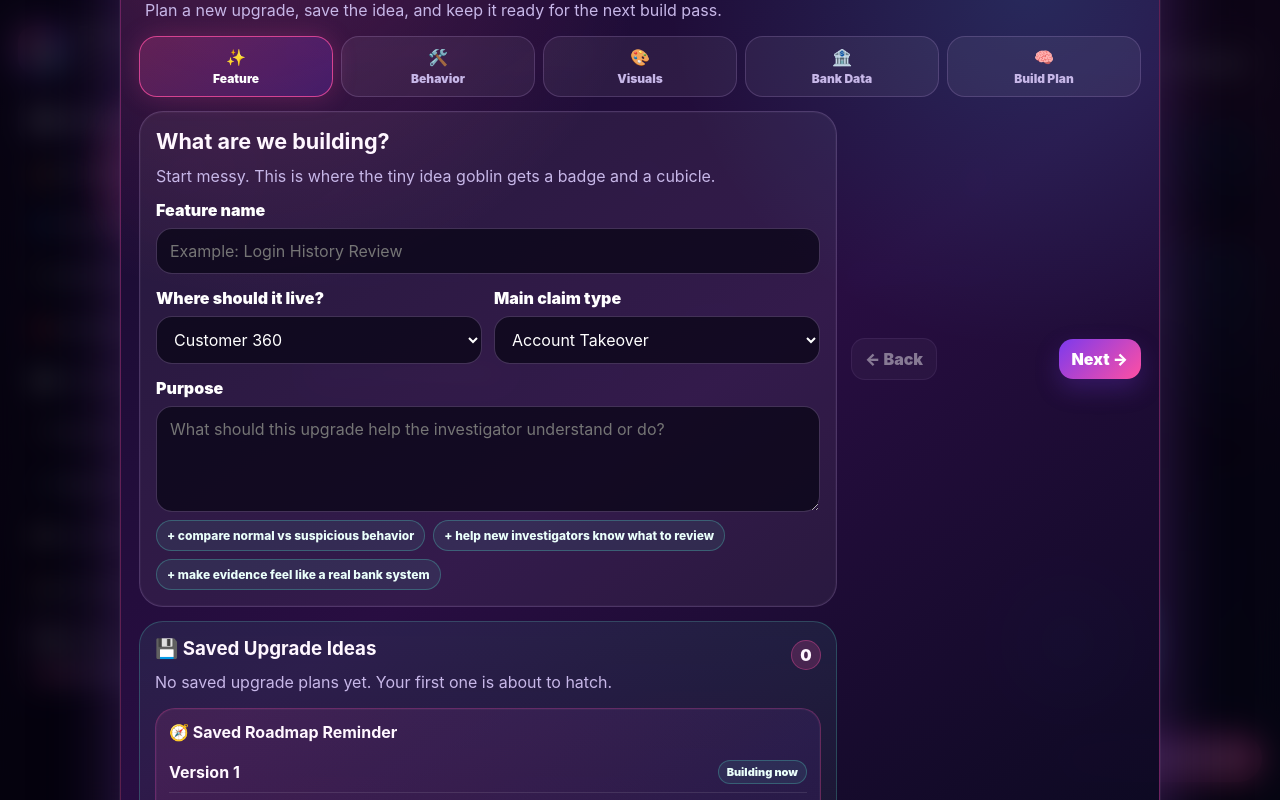
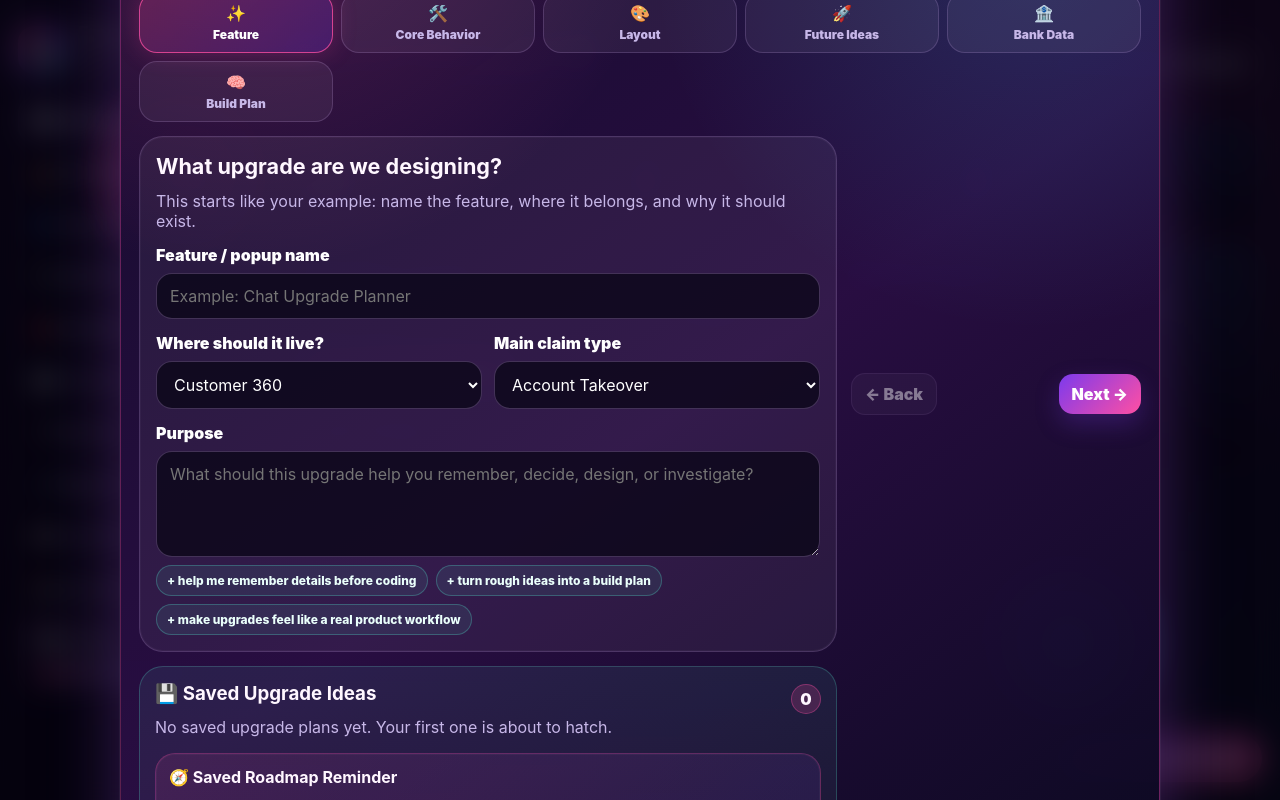
Before and after one commit to iamre2024-debug/Fraud-Academy, a React (Vite) app: page / in a window 1280 px wide. Both pictures are taken after a click on the button "Open Feature Architect". Built offline with nearby package versions, Linux system fonts and the light colour scheme.

Commit message:
Align Feature Architect questions with chat popup example

```diff
--- a/src/FeatureArchitect.jsx
+++ b/src/FeatureArchitect.jsx
@@ -3,22 +3,42 @@ import './FeatureArchitect.css';
 
 const steps = [
   { key: 'identity', label: 'Feature', icon: '✨' },
-  { key: 'behavior', label: 'Behavior', icon: '🛠️' },
-  { key: 'visuals', label: 'Visuals', icon: '🎨' },
+  { key: 'behavior', label: 'Core Behavior', icon: '🛠️' },
+  { key: 'visuals', label: 'Layout', icon: '🎨' },
+  { key: 'future', label: 'Future Ideas', icon: '🚀' },
   { key: 'banking', label: 'Bank Data', icon: '🏦' },
   { key: 'review', label: 'Build Plan', icon: '🧠' }
 ];
 
 const blank = {
-  title: '', page: 'Customer 360', claimType: 'Account Takeover', purpose: '',
-  trigger: 'Button / investigator opens it', closeBehavior: 'Save progress and allow reopening later',
-  layout: 'Neon centered modal', userActions: '', dataNeeded: '', documents: '',
-  toolkitConnection: '', futureIdea: '', priority: 'Next upgrade'
+  title: '',
+  page: 'Customer 360',
+  claimType: 'Account Takeover',
+  purpose: '',
+  trigger: 'Only when user clicks a specific help / upgrade button',
+  closeBehavior: 'Save the previous answers and continue later',
+  historyBehavior: 'Save the conversation / form history',
+  multitaskMode: 'Minimize to keep reading the page',
+  layout: 'Floating action button in the bottom-right corner',
+  typingIndicator: 'Show three-dot typing indicator while generating ideas',
+  boundaries: 'Fixed modal with scrollable conversation area',
+  userActions: '',
+  quickReplies: 'Quick-reply chips for common questions and ideas',
+  proactiveGreeting: 'Change the opening question based on the current page',
+  framework: 'React + Vite + PWA',
+  audience: 'Internal testing by Ree / Fraud Academy builder',
+  dataNeeded: '',
+  documents: '',
+  toolkitConnection: '',
+  futureIdea: '',
+  priority: 'Next upgrade'
 };
 
 const chips = {
-  purpose: ['compare normal vs suspicious behavior', 'help new investigators know what to review', 'make evidence feel like a real bank system'],
-  userActions: ['filter records', 'tag red/green flags', 'open linked documents', 'copy evidence into case notes'],
+  purpose: ['help me remember details before coding', 'turn rough ideas into a build plan', 'make upgrades feel like a real product workflow'],
+  userActions: ['answer one question at a time', 'save draft ideas', 'review summary before saving', 'copy build plan into notes'],
+  quickReplies: ['How do I start?', 'Report a bug', 'Add banking data', 'Make it prettier', 'Save this for later'],
+  proactiveGreeting: ['Customer 360: ask about profile/account history', 'Toolkit: ask which claim type this supports', 'Documents: ask what report should be generated'],
   dataNeeded: ['IP address, device ID, session ID, timestamps', 'risk score, trusted device status, first-seen date', 'merchant, amount, authorization code, billing/shipping match'],
   documents: ['Login Timeline', 'Device Fingerprint Report', 'Profile Change History', 'Bank Statement', 'Email Header Analysis'],
   toolkitConnection: ['change toolkit by claim type', 'send selected record to Document Viewer', 'add evidence to Case Debrief'],
@@ -52,16 +72,17 @@ export default function FeatureArchitect({ open, ideas = [], onClose, onSave, on
     <div className="architect-orb one" /><div className="architect-orb two" />
     <section className="architect-modal">
       <header className="architect-head">
-        <div><span className="architect-kicker">Fraud Academy Upgrade Lab</span><h2>🧠 Feature Architect</h2><p>Plan a new upgrade, save the idea, and keep it ready for the next build pass.</p></div>
+        <div><span className="architect-kicker">Fraud Academy Upgrade Lab</span><h2>🧠 Feature Architect</h2><p>Answer inside the popup, save the idea, and reopen it later when the next spark starts glowing.</p></div>
         <button className="architect-x" onClick={onClose} aria-label="Close Feature Architect">×</button>
       </header>
       <div className="architect-steps">{steps.map((x, i) => <button key={x.key} className={i === step ? 'active' : ''} onClick={() => setStep(i)}>{x.icon}<span>{x.label}</span></button>)}</div>
       <div className="architect-body">
-        {step === 0 && <Panel title="What are we building?" note="Start messy. This is where the tiny idea goblin gets a badge and a cubicle."><Field label="Feature name" value={form.title} onChange={v => update('title', v)} placeholder="Example: Login History Review" /><div className="architect-two"><Select label="Where should it live?" value={form.page} onChange={v => update('page', v)} options={['Dashboard', 'Case Queue', 'Customer 360', 'Identity Intel', 'Investigation Toolkit', 'Documents', 'Interview', 'Flags & Decision', 'Case Debrief', 'Encyclopedia']} /><Select label="Main claim type" value={form.claimType} onChange={v => update('claimType', v)} options={['Account Takeover', 'First Party Fraud', 'Chargebacks', 'Email Fraud', 'Credit Risk', 'All claim types']} /></div><Textarea label="Purpose" value={form.purpose} onChange={v => update('purpose', v)} placeholder="What should this upgrade help the investigator understand or do?" chipKey="purpose" addChip={addChip} /></Panel>}
-        {step === 1 && <Panel title="How should it behave?" note="This decides how the investigator opens it, uses it, and comes back later."><Select label="How should it trigger?" value={form.trigger} onChange={v => update('trigger', v)} options={['Button / investigator opens it', 'Floating action button', 'Page-specific prompt', 'After case selection', 'After running a toolkit search']} /><Select label="When closed" value={form.closeBehavior} onChange={v => update('closeBehavior', v)} options={['Save progress and allow reopening later', 'Reset the conversation', 'Minimize into a docked bubble', 'Save as draft until finished']} /><Textarea label="User actions" value={form.userActions} onChange={v => update('userActions', v)} placeholder="What should the user click, type, filter, save, compare, or tag?" chipKey="userActions" addChip={addChip} /></Panel>}
-        {step === 2 && <Panel title="How should it look?" note="Keep the banking dashboard serious, but let the purple/pink neon do its little runway walk."><Select label="Visual layout" value={form.layout} onChange={v => update('layout', v)} options={['Neon centered modal', 'Right-side investigator drawer', 'Bottom-right chat bubble', 'Full-screen command center', 'Inline dashboard card']} /><Select label="Priority" value={form.priority} onChange={v => update('priority', v)} options={['Next upgrade', 'Soon', 'Later idea', 'Research first']} /><Textarea label="Design notes" value={form.futureIdea} onChange={v => update('futureIdea', v)} placeholder="Any pretty details, animations, quick buttons, or future AI ideas?" chipKey="futureIdea" addChip={addChip} /></Panel>}
-        {step === 3 && <Panel title="What realistic bank data should it create?" note="This is the good stuff: believable fictional records for training."><Textarea label="Data fields needed" value={form.dataNeeded} onChange={v => update('dataNeeded', v)} placeholder="Example: IP, device ID, first-seen date, customer ID, profile change type..." chipKey="dataNeeded" addChip={addChip} /><Textarea label="Documents or reports" value={form.documents} onChange={v => update('documents', v)} placeholder="What should Document Viewer generate from this?" chipKey="documents" addChip={addChip} /><Textarea label="Toolkit / case connections" value={form.toolkitConnection} onChange={v => update('toolkitConnection', v)} placeholder="How should this connect to Customer 360, Toolkit, Debrief, or scoring?" chipKey="toolkitConnection" addChip={addChip} /></Panel>}
-        {step === 4 && <Panel title="Generated build plan" note="Saved plans will still appear next time you open Fraud Academy on this browser."><div className="architect-plan">{plan.map(([k, v]) => <div key={k} className="architect-plan-row"><b>{k}</b><span>{v}</span></div>)}</div><RoadmapCard /><div className="architect-save-row"><button className="btn secondary" onClick={() => { setForm(blank); setStep(0); }}>Clear Form</button><button className="btn" disabled={!form.title.trim()} onClick={save}>Save Upgrade Plan</button></div></Panel>}
+        {step === 0 && <Panel title="What upgrade are we designing?" note="This starts like your example: name the feature, where it belongs, and why it should exist."><Field label="Feature / popup name" value={form.title} onChange={v => update('title', v)} placeholder="Example: Chat Upgrade Planner" /><div className="architect-two"><Select label="Where should it live?" value={form.page} onChange={v => update('page', v)} options={['Dashboard', 'Case Queue', 'Customer 360', 'Identity Intel', 'Investigation Toolkit', 'Documents', 'Interview', 'Flags & Decision', 'Case Debrief', 'Encyclopedia']} /><Select label="Main claim type" value={form.claimType} onChange={v => update('claimType', v)} options={['Account Takeover', 'First Party Fraud', 'Chargebacks', 'Email Fraud', 'Credit Risk', 'All claim types']} /></div><Textarea label="Purpose" value={form.purpose} onChange={v => update('purpose', v)} placeholder="What should this upgrade help you remember, decide, design, or investigate?" chipKey="purpose" addChip={addChip} /></Panel>}
+        {step === 1 && <Panel title="🛠️ Core Chat Behavior" note="These questions match the example you provided: trigger, history, and multitasking."><Select label="How should the popup trigger?" value={form.trigger} onChange={v => update('trigger', v)} options={['Only when user clicks a specific help / upgrade button', 'Automatically after a few seconds', 'After the investigator opens a case', 'After running a toolkit search', 'When a page has missing details']} /><Select label="What happens to chat / answer history?" value={form.historyBehavior} onChange={v => update('historyBehavior', v)} options={['Save the conversation / form history', 'Reset completely when closed', 'Save as draft until finished', 'Save only completed plans']} /><Select label="How should multitasking work?" value={form.multitaskMode} onChange={v => update('multitaskMode', v)} options={['Minimize to keep reading the page', 'Close entirely to continue', 'Dock to the right side', 'Stay centered until finished']} /><Select label="When closed" value={form.closeBehavior} onChange={v => update('closeBehavior', v)} options={['Save the previous answers and continue later', 'Reset the conversation', 'Minimize into a docked bubble', 'Save as draft until finished']} /></Panel>}
+        {step === 2 && <Panel title="🎨 Visual Layout & Interface" note="This decides where it lives, how typing feels, and whether the box grows or scrolls."><Select label="Where will it live?" value={form.layout} onChange={v => update('layout', v)} options={['Floating action button in the bottom-right corner', 'Centered modal overlay that darkens the background', 'Right-side investigator drawer', 'Bottom-right chat bubble', 'Full-screen command center', 'Inline dashboard card']} /><Select label="How does typing / generating look?" value={form.typingIndicator} onChange={v => update('typingIndicator', v)} options={['Show three-dot typing indicator while generating ideas', 'Show progress bar', 'Show pulsing AI chip', 'No animation']} /><Select label="What are the popup boundaries?" value={form.boundaries} onChange={v => update('boundaries', v)} options={['Fixed modal with scrollable conversation area', 'Auto-expand vertically for long conversations', 'Compact mobile-first wizard', 'Full-height drawer with sticky buttons']} /><Select label="Priority" value={form.priority} onChange={v => update('priority', v)} options={['Next upgrade', 'Soon', 'Later idea', 'Research first']} /></Panel>}
+        {step === 3 && <Panel title="🚀 Future feature ideas to think about" note="This is the brainstorm helper: quick buttons, proactive greetings, and who this is for."><Textarea label="Quick-reply buttons" value={form.quickReplies} onChange={v => update('quickReplies', v)} placeholder="Example: How do I start? Report a bug. Add banking data." chipKey="quickReplies" addChip={addChip} /><Textarea label="Proactive greetings" value={form.proactiveGreeting} onChange={v => update('proactiveGreeting', v)} placeholder="Should the first question change based on the current page?" chipKey="proactiveGreeting" addChip={addChip} /><div className="architect-two"><Select label="Framework / build context" value={form.framework} onChange={v => update('framework', v)} options={['React + Vite + PWA', 'React only', 'Standard JavaScript', 'Future backend needed']} /><Select label="Who is this for?" value={form.audience} onChange={v => update('audience', v)} options={['Internal testing by Ree / Fraud Academy builder', 'External customers on a live website', 'Future learners / fraud trainees', 'Portfolio demo reviewers']} /></div><Textarea label="Extra future ideas" value={form.futureIdea} onChange={v => update('futureIdea', v)} placeholder="Any animations, smart prompts, AI suggestions, or reminders to save for later?" chipKey="futureIdea" addChip={addChip} /></Panel>}
+        {step === 4 && <Panel title="🏦 What realistic bank data should it create?" note="Fraud Academy should keep using believable fictional training records."><Textarea label="Data fields needed" value={form.dataNeeded} onChange={v => update('dataNeeded', v)} placeholder="Example: IP, device ID, first-seen date, customer ID, profile change type..." chipKey="dataNeeded" addChip={addChip} /><Textarea label="Documents or reports" value={form.documents} onChange={v => update('documents', v)} placeholder="What should Document Viewer generate from this?" chipKey="documents" addChip={addChip} /><Textarea label="Toolkit / case connections" value={form.toolkitConnection} onChange={v => update('toolkitConnection', v)} placeholder="How should this connect to Customer 360, Toolkit, Debrief, or scoring?" chipKey="toolkitConnection" addChip={addChip} /><Textarea label="Investigator actions" value={form.userActions} onChange={v => update('userActions', v)} placeholder="What should the user click, type, filter, save, compare, or tag?" chipKey="userActions" addChip={addChip} /></Panel>}
+        {step === 5 && <Panel title="Generated build plan" note="Saved plans will still appear next time you open Fraud Academy on this browser."><div className="architect-plan">{plan.map(([k, v]) => <div key={k} className="architect-plan-row"><b>{k}</b><span>{v}</span></div>)}</div><RoadmapCard /><div className="architect-save-row"><button className="btn secondary" onClick={() => { setForm(blank); setStep(0); }}>Clear Form</button><button className="btn" disabled={!form.title.trim()} onClick={save}>Save Upgrade Plan</button></div></Panel>}
       </div>
       <footer className="architect-foot"><button className="btn secondary" disabled={step === 0} onClick={back}>← Back</button>{step < steps.length - 1 ? <button className="btn" onClick={next}>Next →</button> : <button className="btn green" disabled={!form.title.trim()} onClick={save}>Save Plan ✓</button>}</footer>
       <aside className="architect-library"><div className="architect-library-head"><h3>💾 Saved Upgrade Ideas</h3><span>{ideas.length}</span></div>{ideas.length ? ideas.slice(0, 4).map(item => <div className="architect-saved" key={item.id}><b>{item.title}</b><p>{item.page} · {item.claimType}</p><small>{item.createdAt}</small><button onClick={() => onDelete(item.id)}>Remove</button></div>) : <p className="muted">No saved upgrade plans yet. Your first one is about to hatch.</p>}<RoadmapCard compact /></aside>
@@ -74,4 +95,4 @@ function Field({ label, value, onChange, placeholder }) { return <label classNam
 function Select({ label, value, onChange, options }) { return <label className="architect-field"><span>{label}</span><select value={value} onChange={e => onChange(e.target.value)}>{options.map(x => <option key={x}>{x}</option>)}</select></label>; }
 function Textarea({ label, value, onChange, placeholder, chipKey, addChip }) { return <label className="architect-field"><span>{label}</span><textarea value={value} onChange={e => onChange(e.target.value)} placeholder={placeholder} rows="4" />{chips[chipKey] && <div className="architect-chips">{chips[chipKey].map(chip => <button type="button" key={chip} onClick={() => addChip(chipKey, chip)}>+ {chip}</button>)}</div>}</label>; }
 function RoadmapCard({ compact = false }) { return <div className={compact ? 'architect-roadmap compact' : 'architect-roadmap'}><h4>🧭 Saved Roadmap Reminder</h4>{roadmap.map(item => <div className="architect-roadmap-item" key={item.version}><div><b>{item.version}</b><span>{item.status}</span></div>{!compact && <><strong>{item.title}</strong><p>{item.detail}</p></>}</div>)}</div>; }
-function makePlan(form) { const safe = (value, fallback) => value?.trim() || fallback; return [['Feature', safe(form.title, 'Untitled upgrade idea')], ['Home Page', form.page], ['Claim Focus', form.claimType], ['Purpose', safe(form.purpose, 'Needs a clear investigator purpose before build.')], ['Behavior', `${form.trigger}. Close behavior: ${form.closeBehavior}.`], ['UI Direction', `${form.layout} using Fraud Academy dark neon banking dashboard styling.`], ['Investigator Actions', safe(form.userActions, 'Define the clicks, filters, tags, and review steps.')], ['Fictional Banking Data', safe(form.dataNeeded, 'Add realistic fictional customer, account, device, transaction, or risk fields.')], ['Documents', safe(form.documents, 'Identify generated reports for Document Viewer.')], ['Connections', safe(form.toolkitConnection, 'Connect to Customer 360, Toolkit, Documents, Debrief, and scoring where useful.')], ['Priority', form.priority], ['Later Roadmap Reminder', 'Version 2: AI build assistant. Version 3: advanced reviewed app update workflow.']]; }
+function makePlan(form) { const safe = (value, fallback) => value?.trim() || fallback; return [['Feature', safe(form.title, 'Untitled upgrade idea')], ['Home Page', form.page], ['Claim Focus', form.claimType], ['Purpose', safe(form.purpose, 'Needs a clear investigator purpose before build.')], ['Core Behavior', `${form.trigger}. History: ${form.historyBehavior}. Multitasking: ${form.multitaskMode}. Close behavior: ${form.closeBehavior}.`], ['Visual Layout', `${form.layout}. Typing/generation: ${form.typingIndicator}. Boundaries: ${form.boundaries}.`], ['Future Ideas', `Quick replies: ${safe(form.quickReplies, 'Define quick-reply buttons')}. Proactive greeting: ${safe(form.proactiveGreeting, 'Define page-aware greeting')}. Extra: ${safe(form.futureIdea, 'No extra future notes yet.')}`], ['Build Context', `${form.framework}. Audience: ${form.audience}.`], ['Investigator Actions', safe(form.userActions, 'Define the clicks, filters, tags, and review steps.')], ['Fictional Banking Data', safe(form.dataNeeded, 'Add realistic fictional customer, account, device, transaction, or risk fields.')], ['Documents', safe(form.documents, 'Identify generated reports for Document Viewer.')], ['Connections', safe(form.toolkitConnection, 'Connect to Customer 360, Toolkit, Documents, Debrief, and scoring where useful.')], ['Priority', form.priority], ['Later Roadmap Reminder', 'Version 2: AI build assistant. Version 3: advanced reviewed app update workflow.']]; }
```
